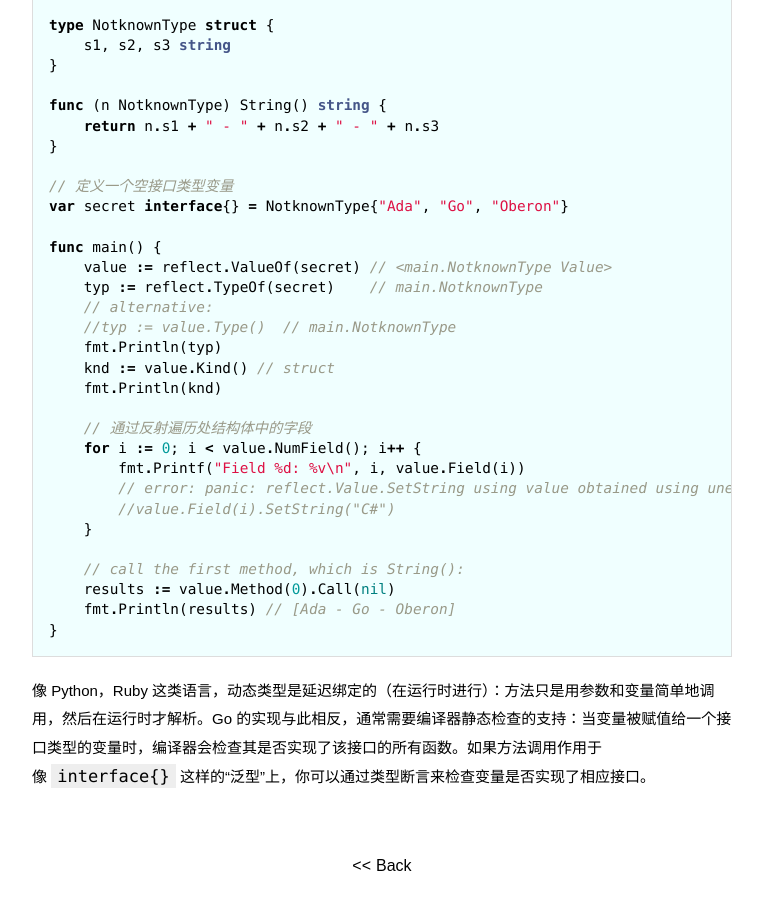
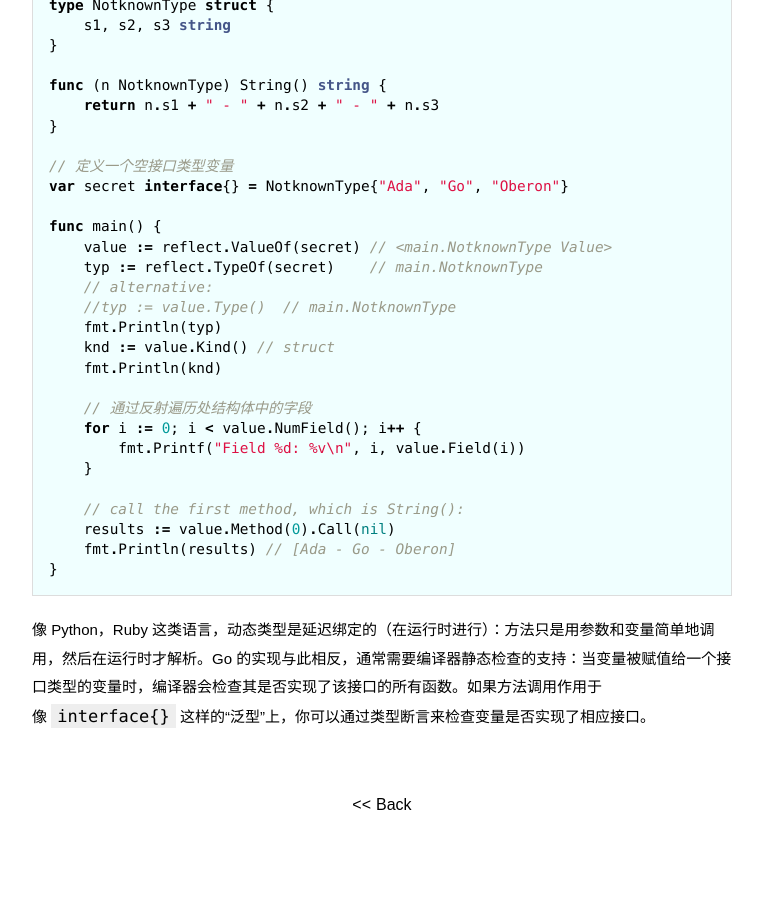
Before and after one commit to wuchangfeng/wuchangfeng.github.io, a Jekyll site: the page built from _posts/2016-11-17--interface-and-reflect-in-go.md, in a window 1280 px wide and 900 px high, scrolled down 7888 px. Shown: the whole window, without its empty margins (258-1021 px from the left). Built offline with Jekyll 4.4.1, drawn with Linux system fonts in a browser that asks for light colours; some web fonts are replaced; comment, search, counter and statistics services are not loaded; after the commit the page ends 8727 px from its top, so only the background shows below that; some of the changed text lies outside the part shown.

Commit message:
blog update

````diff
--- a/_posts/2016-11-17--interface-and-reflect-in-go.md
+++ b/_posts/2016-11-17--interface-and-reflect-in-go.md
@@ -36,6 +36,7 @@
 type Square struct {
     side float32
 }
+
 // 此处就是结构体Square 实现了接口 Shaper
 func (sq *Square) Area() float32 {
     return sq.side * sq.side
@@ -152,8 +153,6 @@
 	fmt.Println("Our new CameraPhone exhibits multiple behaviors ...")
 	fmt.Println("It exhibits behavior of a Camera: ", cp.TakeAPicture())
 	fmt.Println("It works like a Phone too: ", cp.Call())
-
-
 }
 ```
 
@@ -362,8 +361,6 @@
     // 通过反射遍历处结构体中的字段
     for i := 0; i < value.NumField(); i++ {
         fmt.Printf("Field %d: %v\n", i, value.Field(i))
-        // error: panic: reflect.Value.SetString using value obtained using unexported field
-        //value.Field(i).SetString("C#")
     }
 
     // call the first method, which is String():
````
Also changed, not shown: other parts of _posts/2016-11-17--interface-and-reflect-in-go.md (+1 -1 lines).
